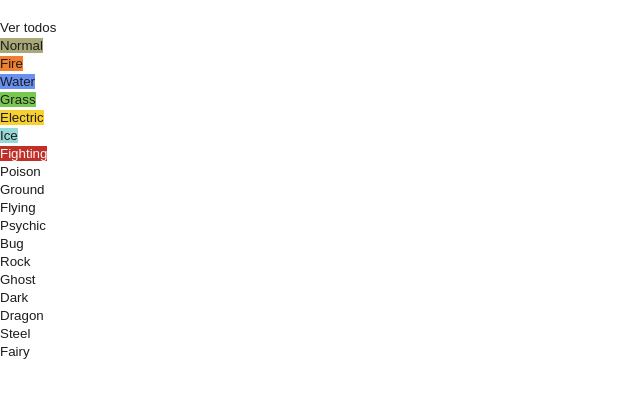
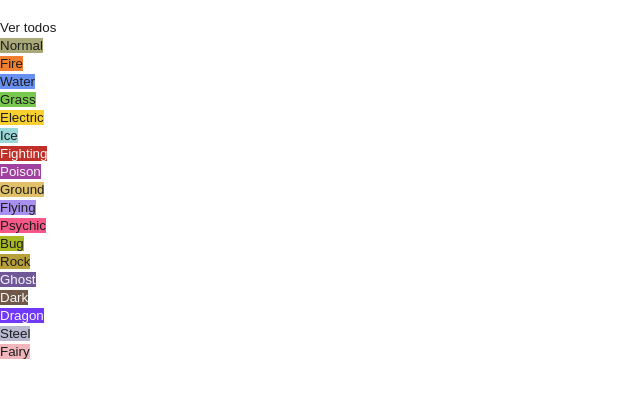
Before and after one commit to CarlosMelendezMejia/pokedex, a plain HTML site: page index.html in a window 1280 px wide. Shown: the whole page, without its empty margins (0-640 px from the left). Drawn offline with Linux system fonts and the light colour scheme.

Commit message:
Se agregaron los estilos para los botones

```diff
--- a/style.css
+++ b/style.css
@@ -75,3 +75,58 @@ button {
     background-color: var(--type-fighting);
     color: var(--clr-white);
 }
+
+.poison {
+    background-color: var(--type-poison);
+    color: var(--clr-white);
+}
+
+.ground {
+    background-color: var(--type-ground);
+    color: var(--clr-black);
+}
+
+.flying {
+    background-color: var(--type-flying);
+    color: var(--clr-black);
+}
+
+.psychic {
+    background-color: var(--type-psychic);
+    color: var(--clr-black);
+}
+
+.bug {
+    background-color: var(--type-bug);
+    color: var(--clr-black);
+}
+
+.rock {
+    background-color: var(--type-rock);
+    color: var(--clr-black);
+}
+
+.ghost {
+    background-color: var(--type-ghost);
+    color: var(--clr-white);
+}
+
+.dark {
+    background-color: var(--type-dark);
+    color: var(--clr-white);
+}
+
+.dragon {
+    background-color: var(--type-dragon);
+    color: var(--clr-white);
+}
+
+.steel {
+    background-color: var(--type-steel);
+    color: var(--clr-black);
+}
+
+.fairy {
+    background-color: var(--type-fairy);
+    color: var(--clr-black);
+}
```
